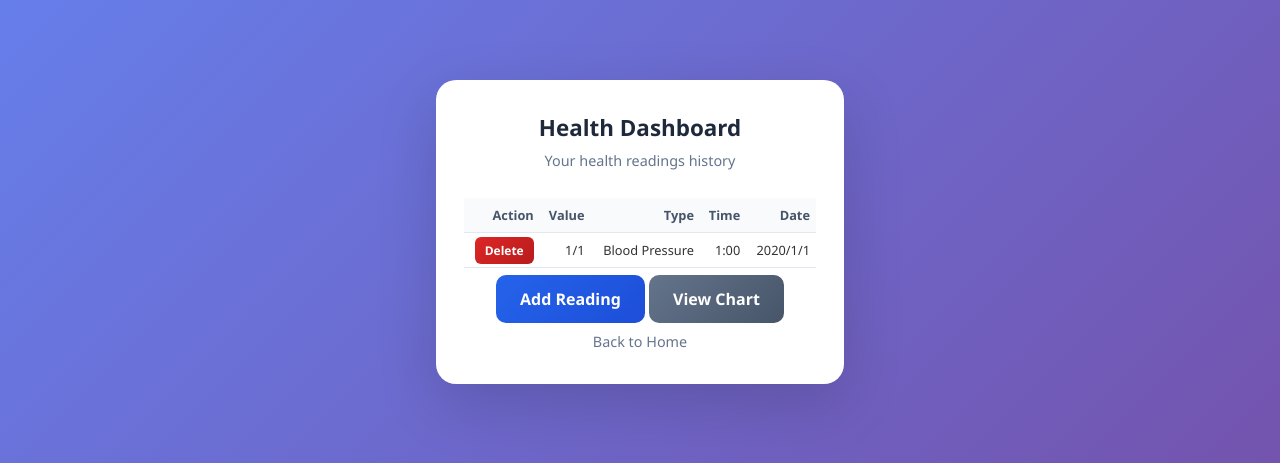
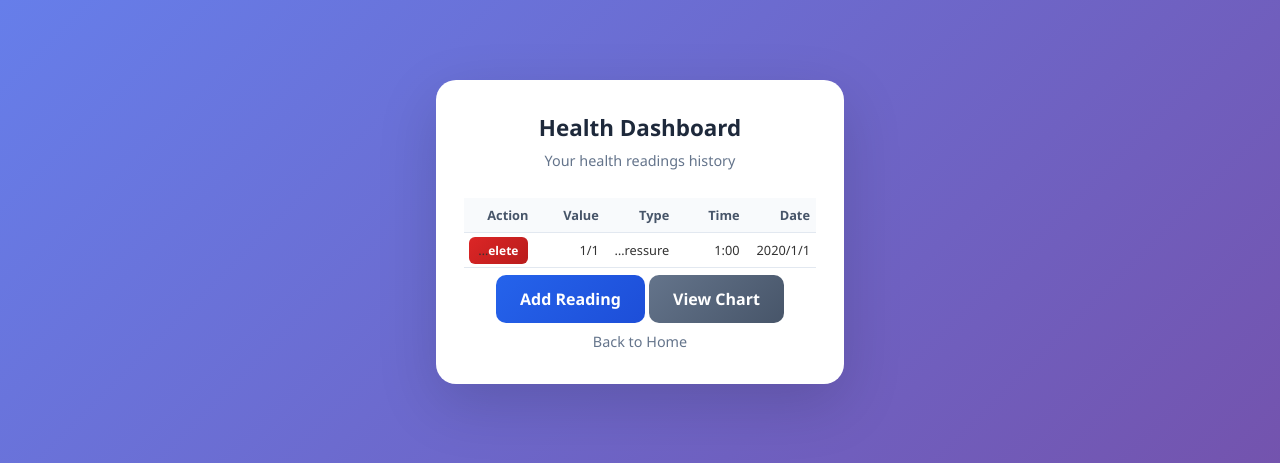
Before and after one commit to Samin5186/clinic-management, a Django app: page /health/ in a window 1280 px wide. Shown: the top 463 px of the page. Run offline with Django 4.2, Linux system fonts and the light colour scheme; a user stored in the database is signed in; tables that the repository leaves empty hold one stand-in row (values such as "Sample post").

Commit message:
Fix admin table overflow with fixed layout and ellipsis

```diff
--- a/static/css/style.css
+++ b/static/css/style.css
@@ -571,6 +571,7 @@ body {
     margin-left: auto;
     margin-right: auto;
     box-sizing: border-box;
+    overflow: hidden;
 }
 
 .admin-container h1 {
@@ -611,7 +612,8 @@ body {
     width: 100%;
     border-collapse: collapse;
     font-size: 0.9rem;
-    table-layout: auto;
+    table-layout: fixed;
+    overflow: hidden;
 }
 
 .admin-table th,
@@ -620,6 +622,9 @@ body {
     text-align: right;
     border-bottom: 1px solid #e2e8f0;
     font-size: 0.8rem;
+    overflow: hidden;
+    text-overflow: ellipsis;
+    white-space: nowrap;
 }
 
 .admin-table th {
```
